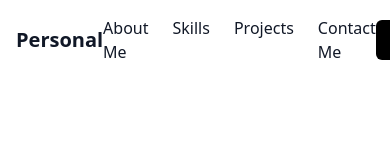
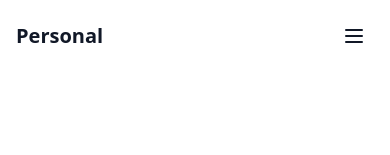
Before and after one commit to kalp-cg/portfolio, a React (Vite) app: page / in a window 390 px wide. Shown: the top 155 px of the page. Built offline with nearby package versions, Linux system fonts and the light colour scheme.

Commit message:
responsive

```diff
--- a/src/components/Navbar.jsx
+++ b/src/components/Navbar.jsx
@@ -32,20 +32,35 @@
 
 // export default Navbar;
 
-
-import React from "react";
+import React, { useState } from "react";
+import { Menu, X } from "lucide-react"; // Importing icons for menu toggle
 
 const Navbar = () => {
+  const [isOpen, setIsOpen] = useState(false);
+
   return (
-    <nav className="flex justify-between items-center p-4 bg-white dark:bg-black shadow-md">
+    <nav className="flex items-center justify-between p-4 bg-white dark:bg-black shadow-md">
       <div className="text-xl font-bold">Personal</div>
-      <ul className="flex space-x-6">
-        <li><a href="#about" className="hover:underline">About Me</a></li>
-        <li><a href="#skills" className="hover:underline">Skills</a></li>
-        <li><a href="#projects" className="hover:underline">Projects</a></li>
-        <li><a href="#contact" className="hover:underline">Contact Me</a></li>
+
+      {/* Mobile Menu Button */}
+      <button
+        className="md:hidden p-2 rounded focus:outline-none focus:ring-2 focus:ring-gray-400"
+        onClick={() => setIsOpen(!isOpen)}
+      >
+        {isOpen ? <X size={24} /> : <Menu size={24} />}
+      </button>
+
+      {/* Navigation Links */}
+      <ul className={`md:flex md:space-x-6 absolute md:static bg-white dark:bg-black md:bg-transparent w-full left-0 md:w-auto top-16 md:top-0 shadow-md md:shadow-none transition-all duration-300 ${isOpen ? "block" : "hidden"} md:flex-row md:items-center`}>
+        <li className="p-4 md:p-0"><a href="#about" className="hover:underline">About Me</a></li>
+        <li className="p-4 md:p-0"><a href="#skills" className="hover:underline">Skills</a></li>
+        <li className="p-4 md:p-0"><a href="#projects" className="hover:underline">Projects</a></li>
+        <li className="p-4 md:p-0"><a href="#contact" className="hover:underline">Contact Me</a></li>
       </ul>
-      <button className="px-4 py-2 bg-black text-white rounded-md">Resume</button>
+
+      <button className="hidden md:block px-4 py-2 bg-black text-white rounded-md">
+        Resume
+      </button>
     </nav>
   );
 };
```
